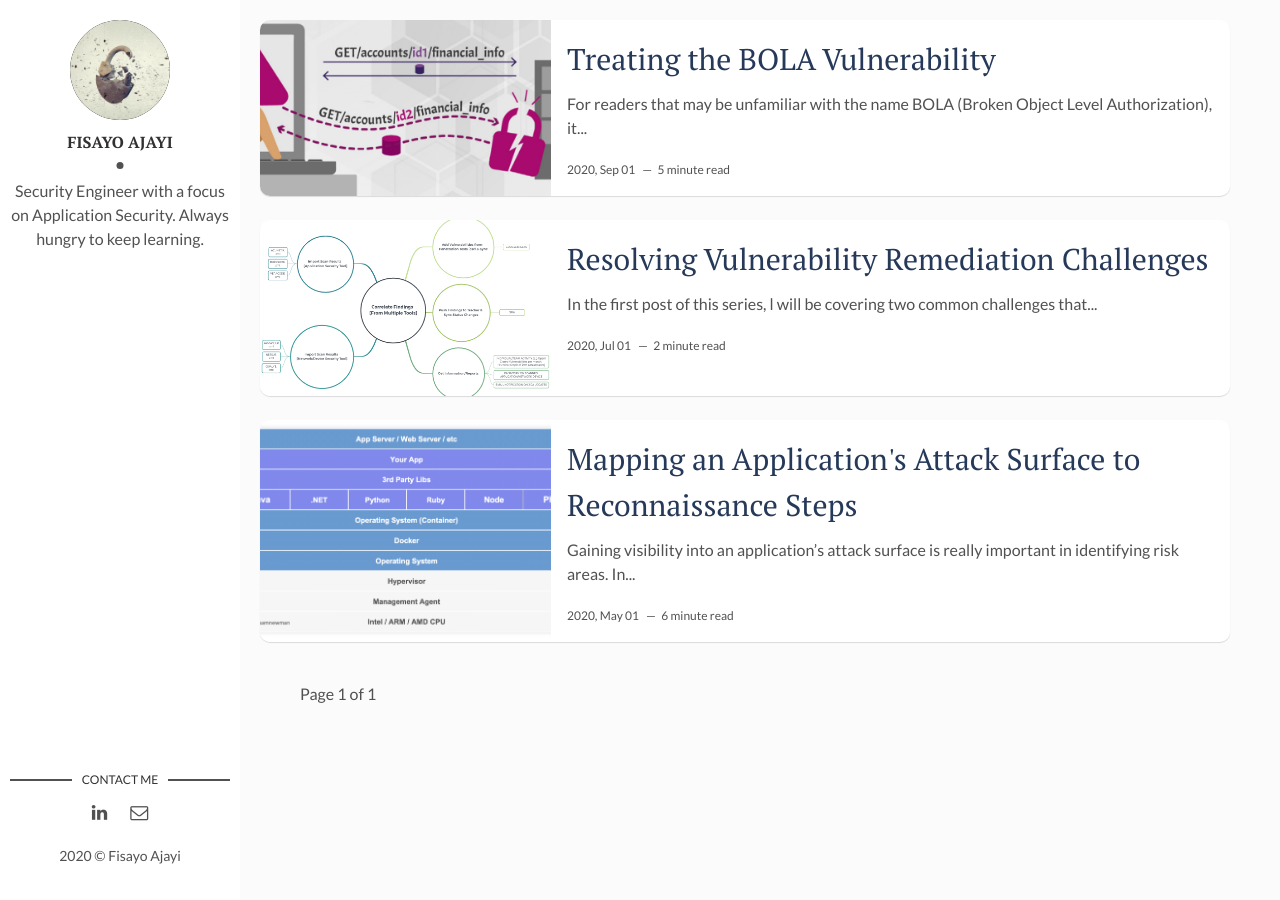
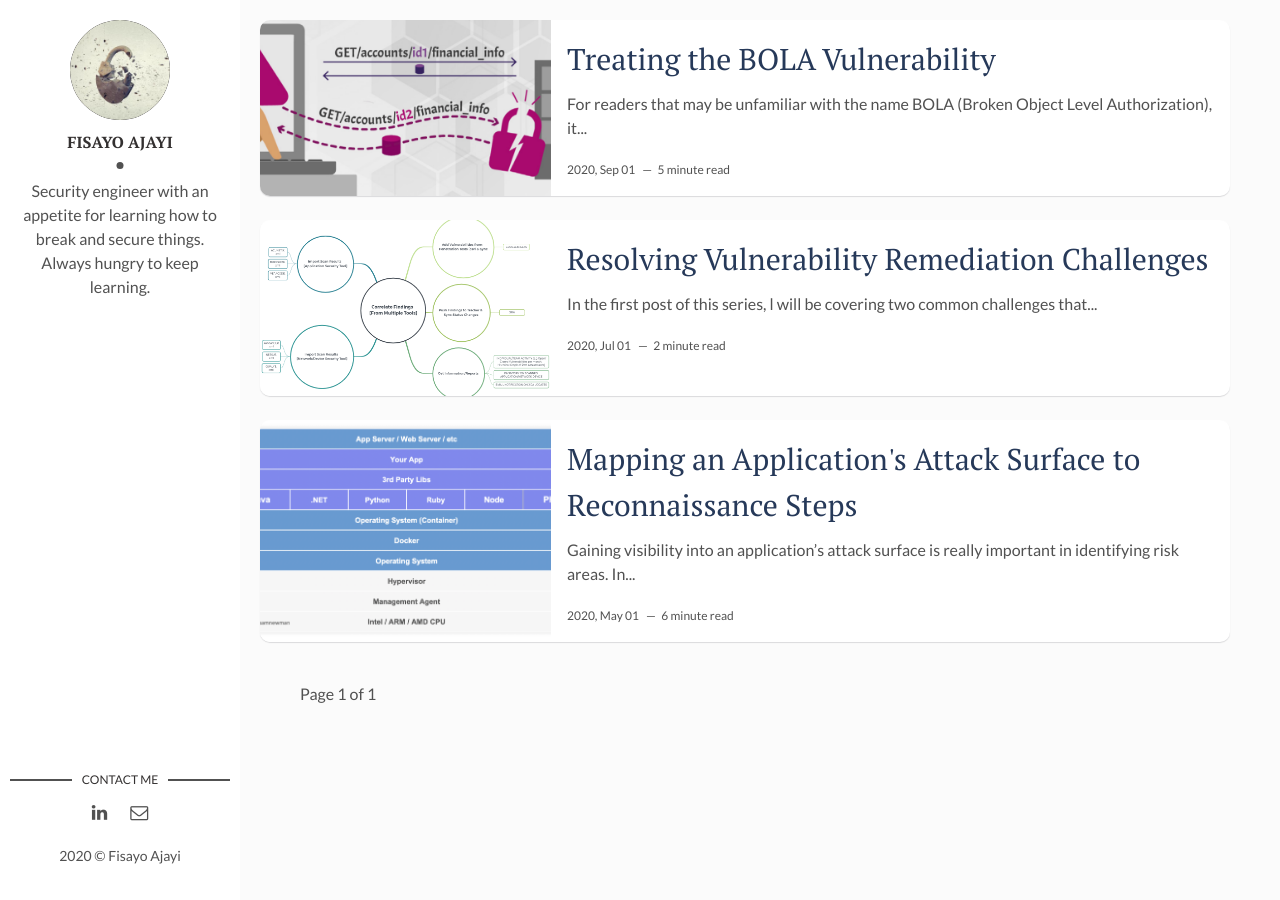
Before and after one commit to ajmartins/blog, a Jekyll site: the page built from index.html, in a window 1280 px wide. Built offline with Jekyll 4.4.1, drawn with Linux system fonts in a browser that asks for light colours; the list of posts is cut into pages by our own code.

Commit message:
Update _config.yml

```diff
--- a/_config.yml
+++ b/_config.yml
@@ -1,6 +1,6 @@
 title: Fisayo Ajayi
 description: > # this means to ignore newlines until "baseurl:"
-  Security engineer with a focus on application security.
+  Security engineer with an appetite for learning how to break and secure things.
 permalink: ':title/'
 baseurl: "" # the subpath of your site, e.g. /blog
 url: "" # the base hostname & protocol for your site, e.g. http://example.com
@@ -9,7 +9,7 @@ site-twitter: #if your site has a twitter account, enter it here
 # Author Settings
 author: Fisayo Ajayi # add your name
 author-img: aj.jpg # add your photo
-about-author: Security Engineer with a focus on Application Security. Always hungry to keep learning. # add description
+about-author: Security engineer with an appetite for learning how to break and secure things. Always hungry to keep learning. # add description
 social-twitter: # add your Twitter handle
 social-github: # add your Github handle
 social-linkedin: fisayoajayi # add your Linkedin handle
```
